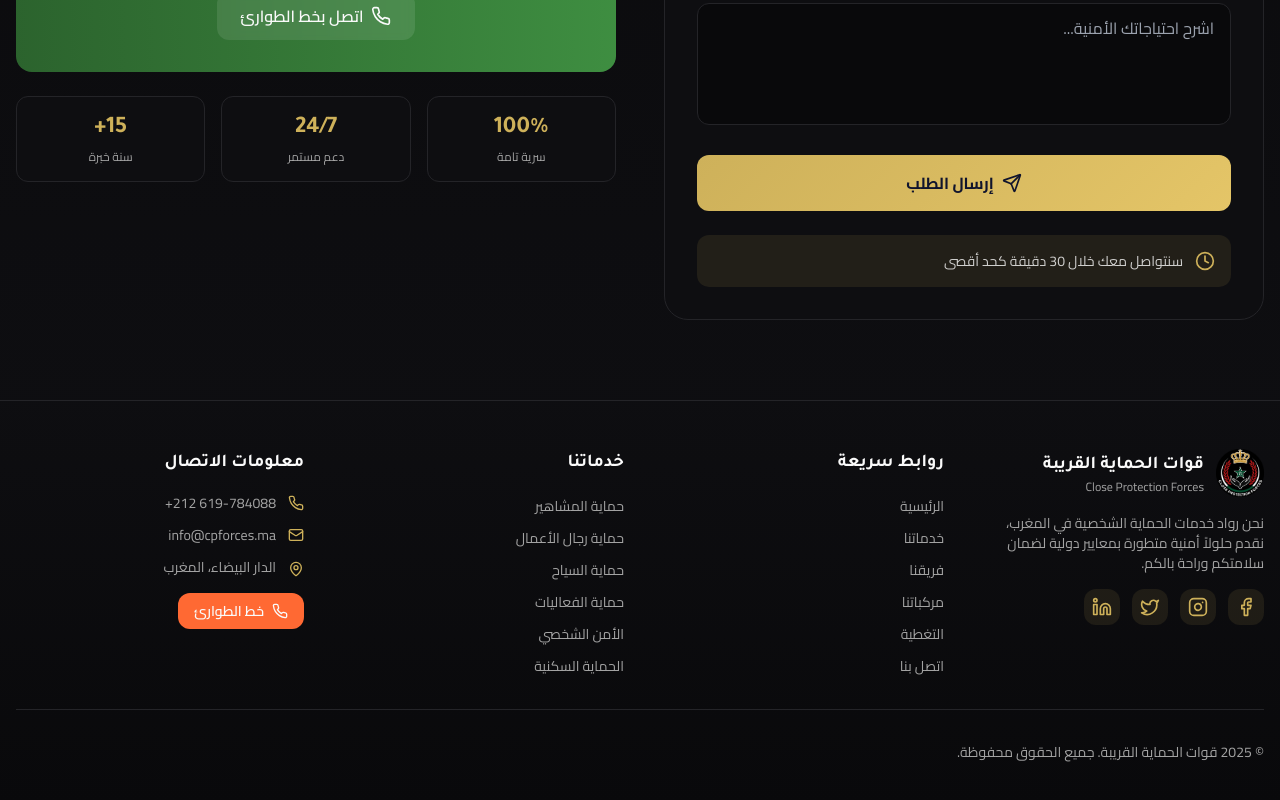
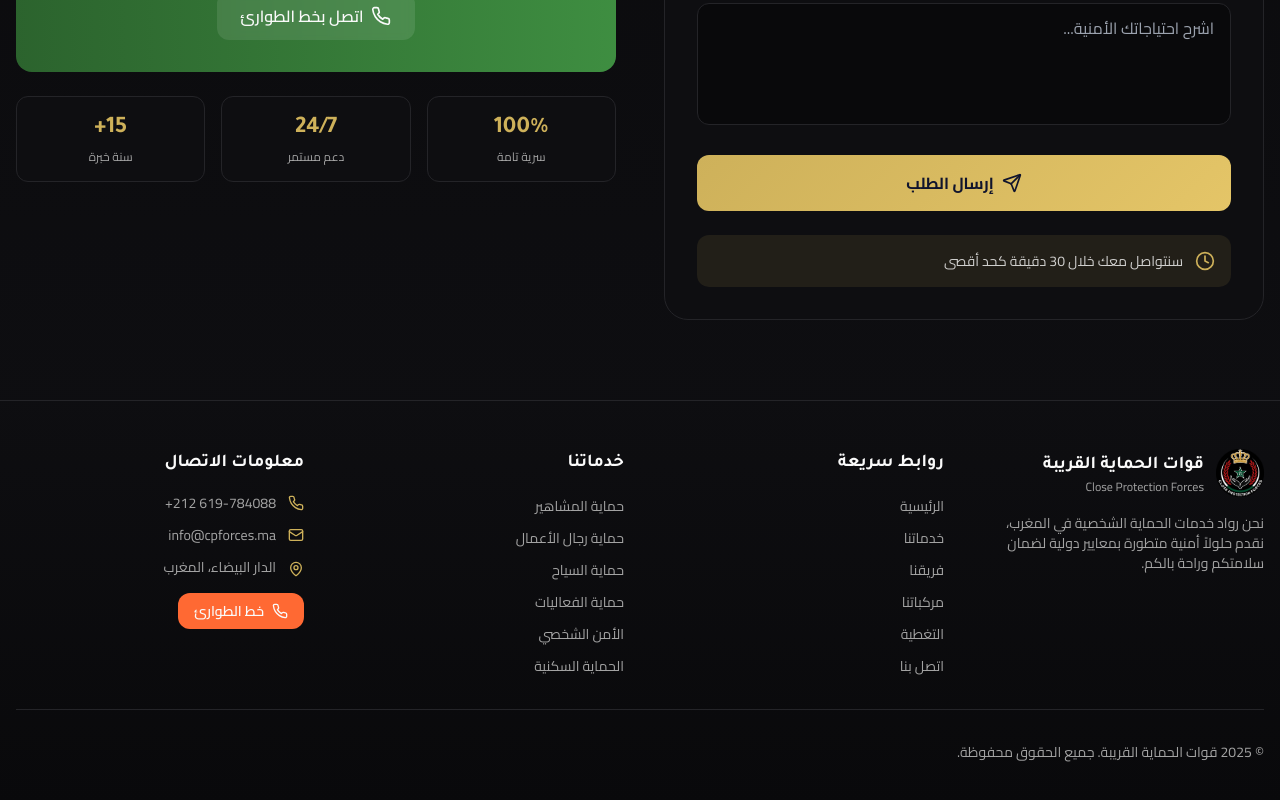
Before and after one commit to SidiNapo/prestige-guard-web, a React (Vite) app: page / in a window 1280 px wide. Shown: the part 10928-11728 px from the top of the page. Built offline with nearby package versions, Linux system fonts and the light colour scheme.

Commit message:
Visual edit in Lovable

```diff
--- a/src/components/Footer.tsx
+++ b/src/components/Footer.tsx
@@ -59,11 +59,7 @@ const Footer = () => {
             <p className="text-sm text-muted-foreground font-cairo mb-4">
               نحن رواد خدمات الحماية الشخصية في المغرب، نقدم حلولاً أمنية متطورة بمعايير دولية لضمان سلامتكم وراحة بالكم.
             </p>
-            <div className="flex space-x-3 space-x-reverse">
-              {socialLinks.map((social, index) => <a key={index} href={social.href} aria-label={social.label} className="p-2 bg-secondary/10 rounded-lg hover:bg-secondary/20 transition-colors duration-300">
-                  <social.icon className="h-5 w-5 text-secondary" />
-                </a>)}
-            </div>
+
           </div>
 
           {/* Quick Links */}
```
